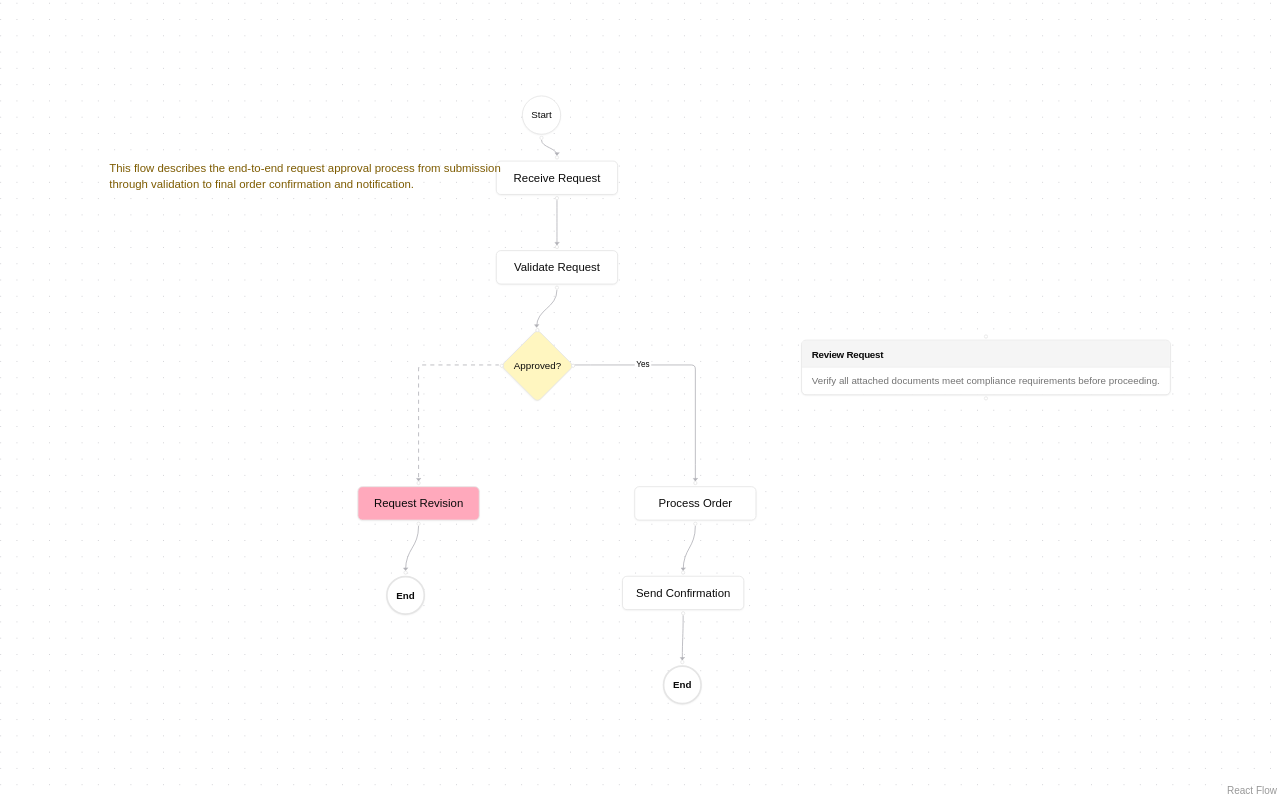
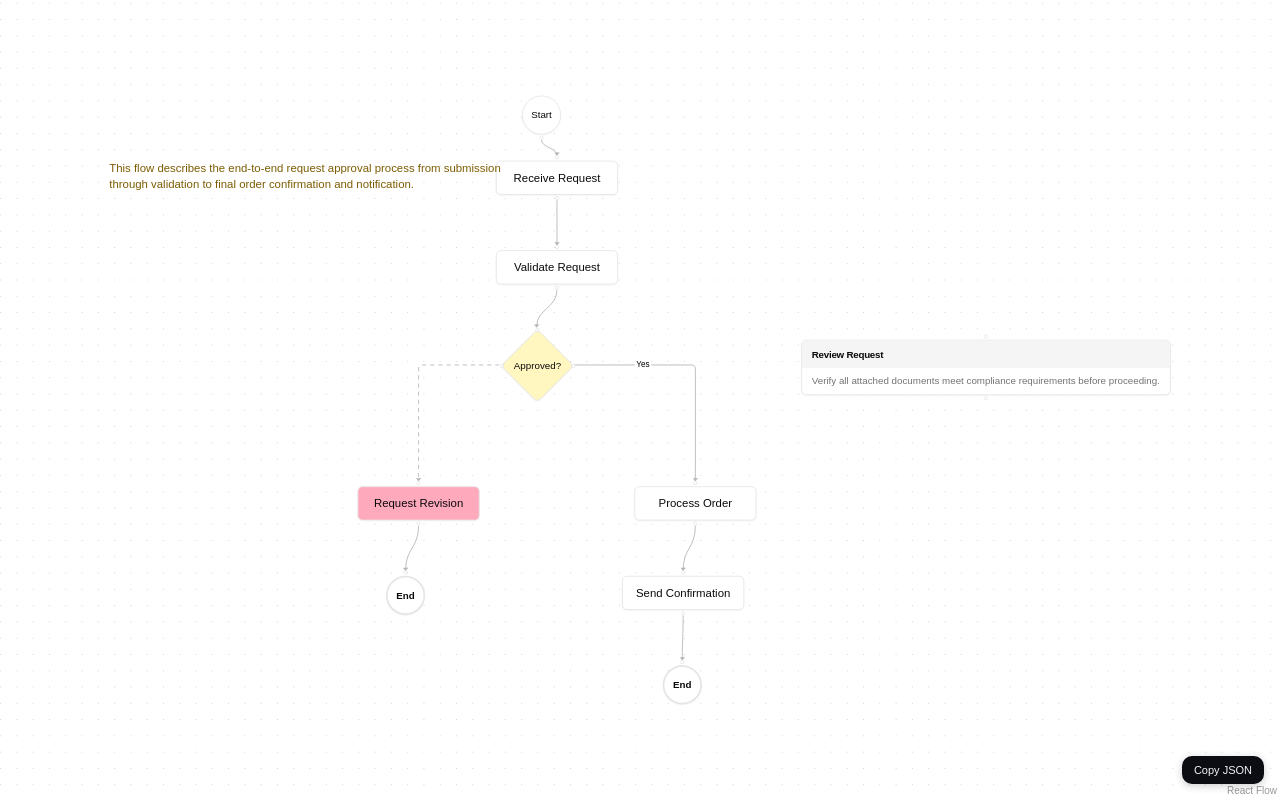
Before and after one commit to ibrohhm/workflow-ui, a Next.js app: page / in a window 1280 px wide. Built offline with nearby package versions, Linux system fonts and the light colour scheme.

Commit message:
feat(sidebar): add edge label input and copy JSON button with node/edge schema export

```diff
--- a/components/properties-sidebar.tsx
+++ b/components/properties-sidebar.tsx
@@ -12,7 +12,7 @@ import {
 } from '@/components/sidebar-icons';
 import {
   T,
-  Sep, SwatchSection, OptionSection, Swatch, OptionButton,
+  Sep, SwatchSection, OptionSection, Swatch, OptionButton, FieldLabel,
 } from '@/components/sidebar-components';
 
 interface PropertiesSidebarProps {
@@ -200,6 +200,21 @@ export function PropertiesSidebar({
                 ))}
               </div>
             </div>
+            <div className="px-3 pb-3">
+              <FieldLabel>Label</FieldLabel>
+              <input
+                type="text"
+                value={(selectedEdge.label as string) ?? ''}
+                placeholder="Add label…"
+                onChange={e => onEdgeChange(selectedEdge.id, { label: e.target.value || undefined })}
+                className="w-full text-[11px] px-2 py-1 rounded-md outline-none"
+                style={{
+                  backgroundColor: T.hover,
+                  border: `1px solid ${T.border}`,
+                  color: T.text,
+                }}
+              />
+            </div>
             <Sep />
             <OptionSection label="Line type">
               {LINE_TYPES.map(({ value, label, icon }) => (
--- a/components/workflow-ui.tsx
+++ b/components/workflow-ui.tsx
@@ -1,6 +1,6 @@
 "use client"
 
-import { useCallback, useState } from 'react';
+import { useCallback, useState, useRef } from 'react';
 import {
   Background,
   ReactFlow,
@@ -83,6 +83,34 @@ export function WorkflowUI() {
     setSelectedEdgeId(null);
   }, []);
 
+  const [copyLabel, setCopyLabel] = useState('Copy JSON');
+  const copyTimer = useRef<ReturnType<typeof setTimeout> | null>(null);
+
+  const handleCopySchema = useCallback(() => {
+    const schema = {
+      nodes: nodes.map(({ id, type, data, position, width, height, style }) => ({
+        id, type, data, position,
+        ...(width  != null ? { width }  : style?.width  != null ? { width:  style.width  } : {}),
+        ...(height != null ? { height } : style?.height != null ? { height: style.height } : {}),
+      })),
+      edges: edges.map(({ id, source, target, sourceHandle, targetHandle, type, label, animated, style, markerEnd, markerStart }) => ({
+        id, source, target,
+        ...(sourceHandle != null ? { sourceHandle } : {}),
+        ...(targetHandle != null ? { targetHandle } : {}),
+        ...(type        != null ? { type }        : {}),
+        ...(label       != null ? { label }       : {}),
+        ...(animated    != null ? { animated }    : {}),
+        ...(style       != null ? { style }       : {}),
+        ...(markerEnd   != null ? { markerEnd }   : {}),
+        ...(markerStart != null ? { markerStart } : {}),
+      })),
+    };
+    navigator.clipboard.writeText(JSON.stringify(schema, null, 2));
+    setCopyLabel('Copied!');
+    if (copyTimer.current) clearTimeout(copyTimer.current);
+    copyTimer.current = setTimeout(() => setCopyLabel('Copy JSON'), 2000);
+  }, [nodes, edges]);
+
   return (
     <div className="wrapper relative">
       <ReactFlow
@@ -101,6 +129,17 @@ export function WorkflowUI() {
       >
         <Background />
       </ReactFlow>
+      <button
+        onClick={handleCopySchema}
+        className="fixed bottom-4 right-4 z-20 text-[11px] font-medium px-3 py-1.5 rounded-lg transition-colors duration-150"
+        style={{
+          backgroundColor: 'oklch(0.16 0.01 265)',
+          color: 'oklch(0.97 0.003 265)',
+          boxShadow: '0 2px 8px oklch(0.15 0.02 265 / 0.2)',
+        }}
+      >
+        {copyLabel}
+      </button>
       <PropertiesSidebar
         selectedNode={selectedNode}
         selectedEdge={selectedEdge}
```
